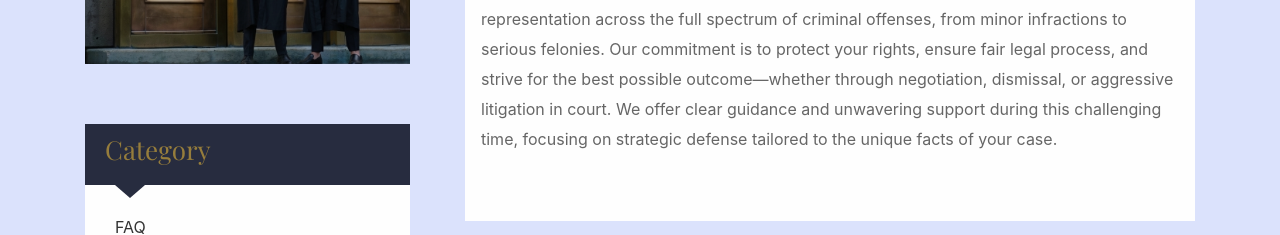
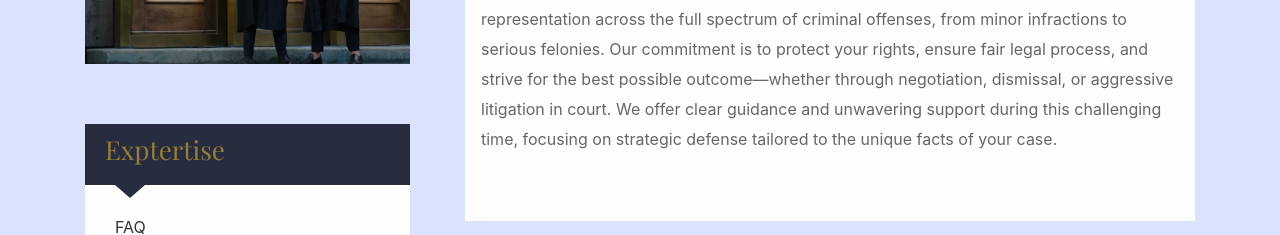
Before and after one commit to iiRaay/bagga-law, a React (Create React App) app in the folder jurista-react/: page /practice-details/1 in a window 1280 px wide. Shown: the part 980-1215 px from the top of the page. Built offline with nearby package versions, Linux system fonts and the light colour scheme.

Commit message:
Changing category to expertise

```diff
--- a/jurista-react/src/containers/Pages/PracticeSinglePage/PracticeSinglePageView.js
+++ b/jurista-react/src/containers/Pages/PracticeSinglePage/PracticeSinglePageView.js
@@ -77,7 +77,7 @@ const PracticeSinglePage = () => {
                                     className="bannerWrapper"
                                 />
                                 <CetagorySidebarView
-                                    title="Category"
+                                    title="Exptertise"
                                     className="cetagoryWrap"
                                 />
                             </aside>
```
